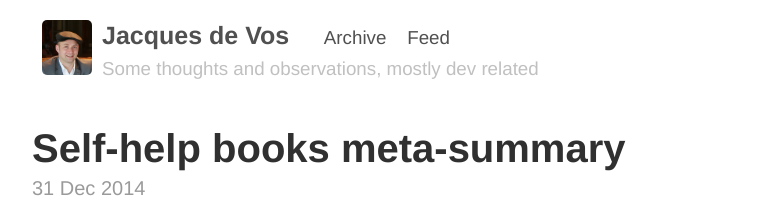
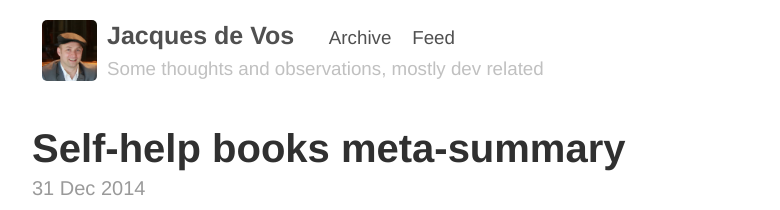
Before and after one commit to jacdevos/jacdevos.github.io.old, a Jekyll site: the page built from index.html, in a window 1280 px wide. Shown: the top 210 px of the page, without its empty margins (248-1028 px from the left). Built offline with Jekyll 4.4.1, drawn with Linux system fonts in a browser that asks for light colours; Markdown is read by kramdown in place of the engine named in the settings; the list of posts is cut into pages by our own code.

Commit message:
Update default.html

```diff
--- a/_layouts/default.html
+++ b/_layouts/default.html
@@ -8,7 +8,7 @@
     <div class="container content">
       <div class="masthead">
         <h3 class="masthead-title">
-         <img src="{{ site.baseurl }}public/JacquesFace.JPG" width="50" align="left" style="margin: 0px 10px"></img>
+         <img src="{{ site.baseurl }}public/JacquesFace.JPG" width="55" align="left" style="margin: 0px 10px"></img>
          <a href="{{ site.baseurl }}" title="Home">{{ site.title }}</a>
 &nbsp
 {% for page in site.pages_list %}
```
